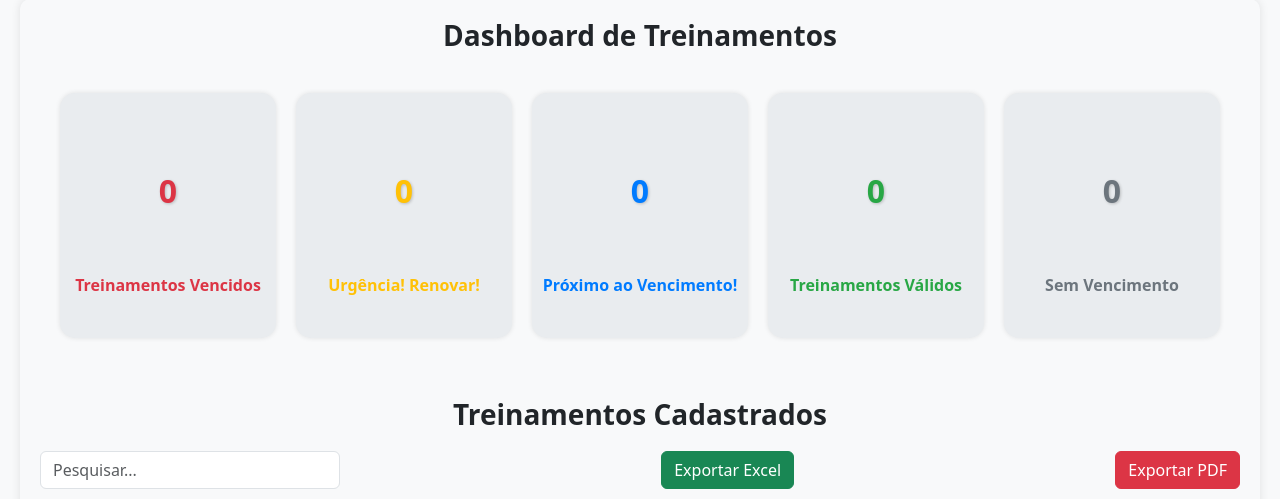
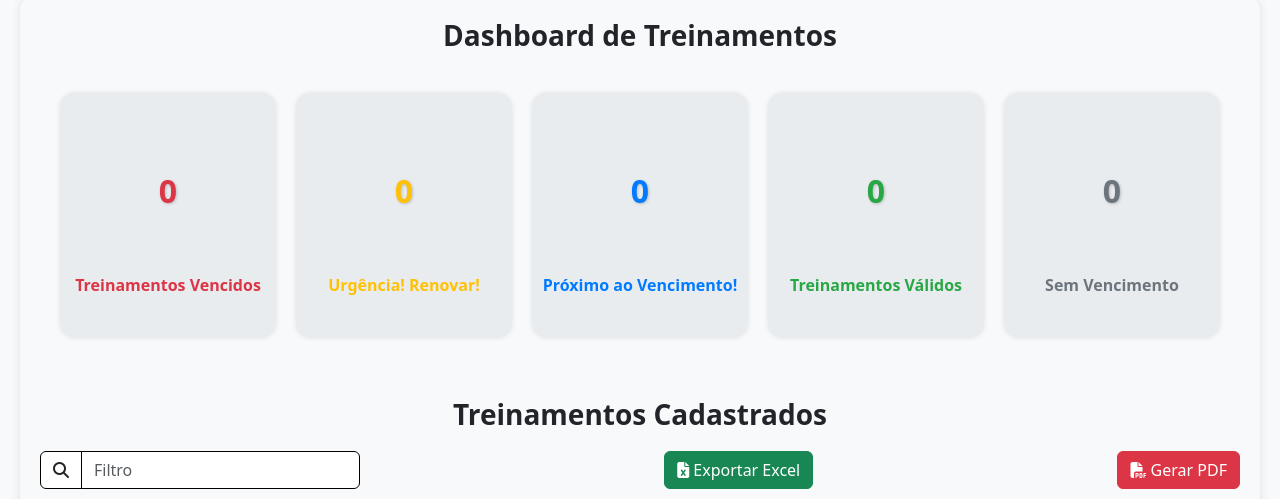
Before and after one commit to joaopedrodirekta/Direkta_Vale, a Django app: page /treinamentos/dashboard/ in a window 1280 px wide. Shown: the part 91-590 px from the top of the page. Run offline with Django 5.2, Linux system fonts and the light colour scheme; data that the repository does not hold is empty.

Commit message:
Novos icones

```diff
--- a/treinamentos/templates/treinamentos/dashboard.html
+++ b/treinamentos/templates/treinamentos/dashboard.html
@@ -2,6 +2,9 @@
 {% block title %}Dashboard de Treinamentos{% endblock %}
 
 {% block content %}
+
+<!-- Adiciona os ícones do Font Awesome -->
+<link rel="stylesheet" href="https://cdnjs.cloudflare.com/ajax/libs/font-awesome/6.5.1/css/all.min.css">
 
 <style>
     .dashboard-container {
@@ -87,7 +90,7 @@
     }
 
     .table th, .table td {
-        border: 1px solid black !important; /* Adiciona bordas pretas em todas as células */
+        border: 1px solid black !important; /* Adiciona bordas pretas nas colunas */
         padding: 10px; /* Espaçamento interno */
         text-align: center; /* Centraliza o conteúdo */
     }
@@ -95,6 +98,20 @@
     .table thead {
         background-color: #f8f9fa; /* Fundo cinza claro para o cabeçalho */
         font-weight: bold; /* Deixa o texto em negrito */
+    }
+
+    /* Estilo para o campo de filtro com borda preta */
+    .input-group {
+        width: 320px;
+    }
+
+    .input-group-text {
+        background-color: white;
+        border: 1px solid black;
+    }
+
+    .form-control {
+        border: 1px solid black;
     }
 
 </style>
@@ -139,9 +156,20 @@
         <h3 class="dashboard-title">Treinamentos Cadastrados</h3>
 
         <div class="filter-container">
-            <input type="text" id="search" placeholder="Pesquisar..." class="form-control" style="width: 300px;">
-            <a href="{% url 'exportar_excel' %}" class="btn btn-success">Exportar Excel</a>
-            <a href="{% url 'exportar_pdf' %}" class="btn btn-danger">Exportar PDF</a>
+            <div class="input-group">
+                <span class="input-group-text">
+                    <i class="fas fa-search"></i>
+                </span>
+                <input type="text" id="search" placeholder="Filtro" class="form-control">
+            </div>
+
+            <a href="{% url 'exportar_excel' %}" class="btn btn-success">
+                <i class="fas fa-file-excel"></i> Exportar Excel
+            </a>
+
+            <a href="{% url 'exportar_pdf' %}" class="btn btn-danger">
+                <i class="fas fa-file-pdf"></i> Gerar PDF
+            </a>
         </div>
 
         <table class="table table-striped" id="treinamentosTable">
@@ -173,46 +201,6 @@
     </div>
 </div>
 
-<script src="https://cdn.jsdelivr.net/npm/chart.js"></script>
-<script>
-    const totalTreinamentos = {{ total_treinamentos }};
-    const statusData = {
-        vencidos: {{ vencidos }},
-        alerta: {{ alerta }},
-        atencao: {{ atencao }},
-        ok: {{ ok }},
-        semValidade: {{ sem_validade }}
-    };
-
-    function calcularRestante(valor) {
-        return totalTreinamentos - valor >= 0 ? totalTreinamentos - valor : 0;
-    }
-
-    function criarGraficoRosca(ctx, valor, cor) {
-        new Chart(ctx, {
-            type: "doughnut",
-            data: {
-                labels: ["", "Outros"],
-                datasets: [{
-                    data: [valor, calcularRestante(valor)],
-                    backgroundColor: [cor, "#000000"]
-                }]
-            },
-            options: {
-                responsive: true,
-                plugins: { legend: { display: false } },
-                cutout: "75%"
-            }
-        });
-    }
-
-    criarGraficoRosca(document.getElementById("statusVencidos"), statusData.vencidos, "#dc3545");
-    criarGraficoRosca(document.getElementById("statusAlerta"), statusData.alerta, "#ffc107");
-    criarGraficoRosca(document.getElementById("statusAtencao"), statusData.atencao, "#007bff");
-    criarGraficoRosca(document.getElementById("statusOk"), statusData.ok, "#28a745");
-    criarGraficoRosca(document.getElementById("statusSemValidade"), statusData.semValidade, "#6c757d");
-</script>
-
 <script>
     document.getElementById('search').addEventListener('keyup', function () {
         let searchText = this.value.toLowerCase();
```
